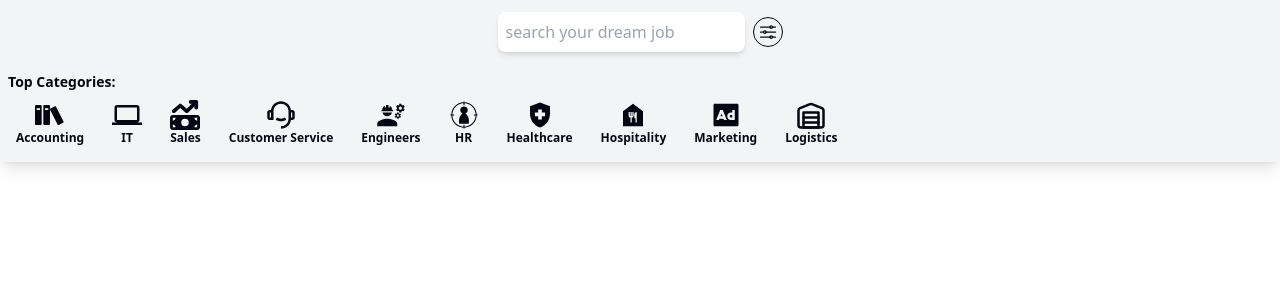
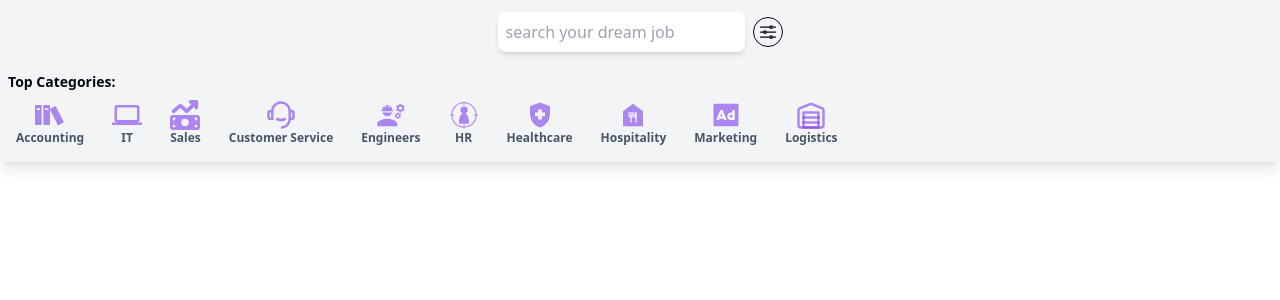
Before and after one commit to steve-rops/joby-v4, a React (Vite) app: page /app in a window 1280 px wide. Shown: the top 300 px of the page. Built offline with nearby package versions, Linux system fonts and the light colour scheme.

Commit message:
small changes on Header -stable

```diff
--- a/src/features/header/Category.jsx
+++ b/src/features/header/Category.jsx
@@ -1,18 +1,25 @@
 const Category = ({ cat, activeID, setActiveID }) => {
+  const isActive = activeID === cat.id;
   return (
     <div
       onClick={() => setActiveID(cat.id)}
       className={`flex flex-col items-center transition-all ${
-        activeID === cat.id ? "border-b border-primary" : ""
+        isActive ? "border-b border-primary" : ""
       }  `}
       key={cat.label}
     >
       <span
-        className={`text-3xl text-primary${activeID === cat.id ? "" : "/60"}`}
+        className={`text-3xl ${isActive ? "text-primary" : "text-primary/60"}`}
       >
         {cat.logo}
       </span>
-      <h4 className="text-balance text-xs  text-center ">{cat.label}</h4>
+      <h4
+        className={`text-balance text-xs  text-center ${
+          isActive ? "text-slate-900" : "text-slate-600"
+        }`}
+      >
+        {cat.label}
+      </h4>
     </div>
   );
 };
```
